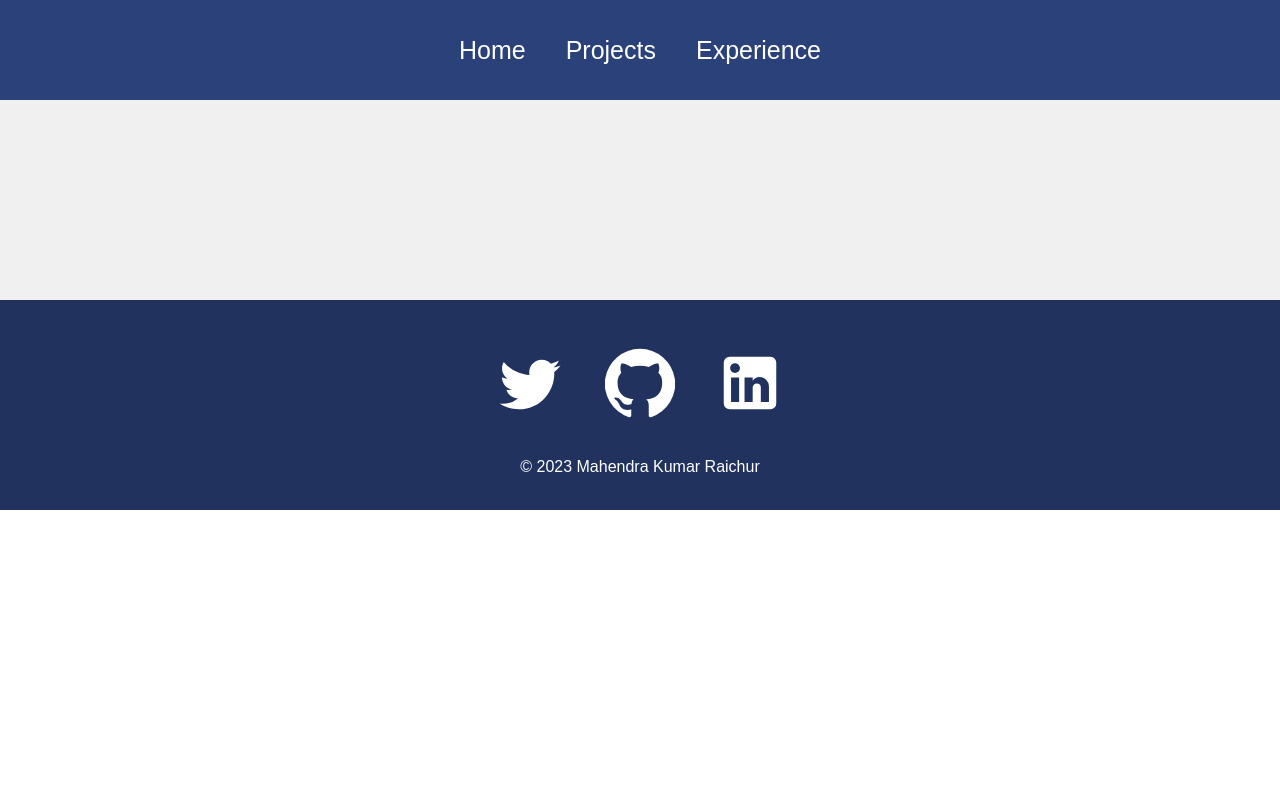
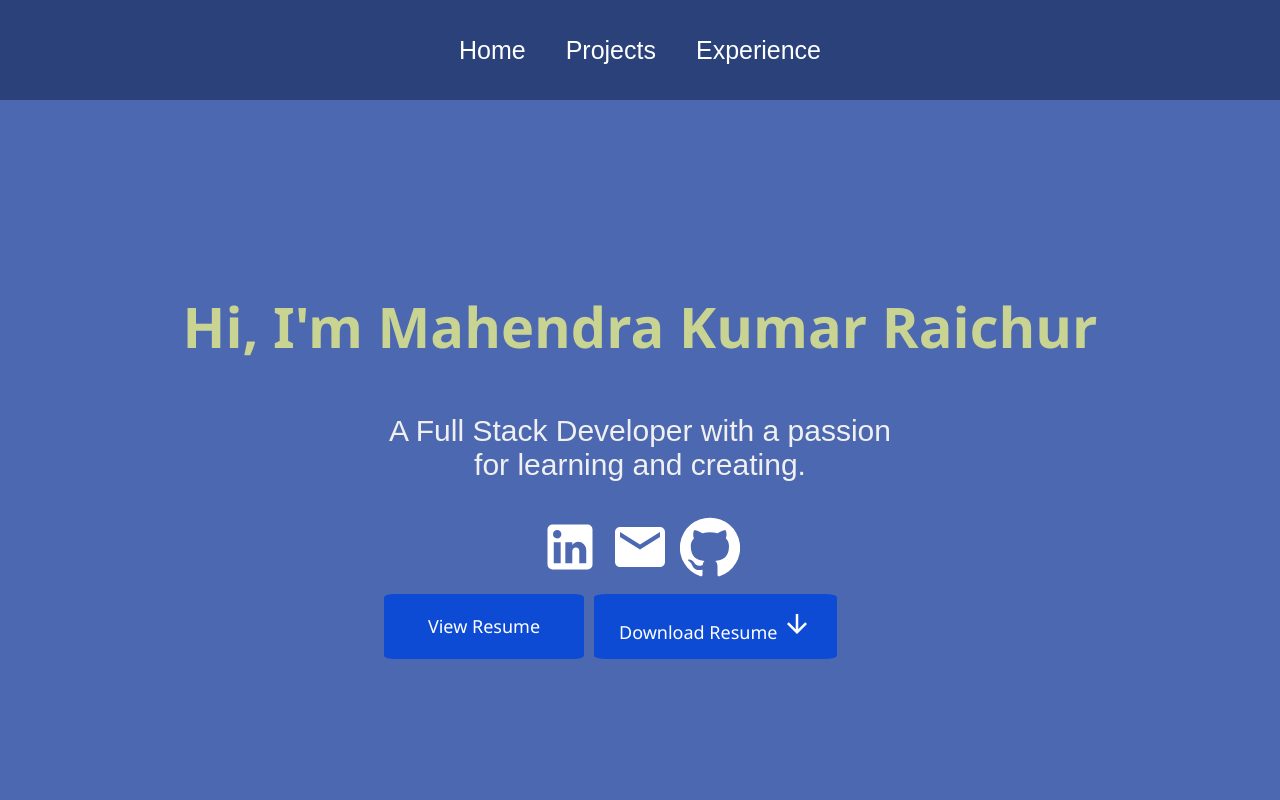
Before and after one commit to Mahendra14/Mahendra-Portfolio, a React (Create React App) app: page / in a window 1280 px wide. Shown: the top 800 px of the page. Built offline with nearby package versions, Linux system fonts and the light colour scheme.

Commit message:
updated routes according to the navbar

```diff
--- a/src/App.js
+++ b/src/App.js
@@ -10,13 +10,14 @@ import ProjectDisplay from "./pages/ProjectDisplay";
 function App() {
   return (
     <div className="App">
-      <Router baseUrl="/MahendraPortfolio">
+      <Router>
         <Navbar />
         <div className="layout"><Routes>
           <Route path="/MahendraPortfolio/" element={<Home />} />
           <Route path="/projects" element={<Projects />} />
           <Route path="/project/:id" element={<ProjectDisplay />} />
           <Route path="/experience" element={<Experience />} />
+          <Route path="/" element={<Home />} />
         </Routes></div>
 
         <Footer />
```
